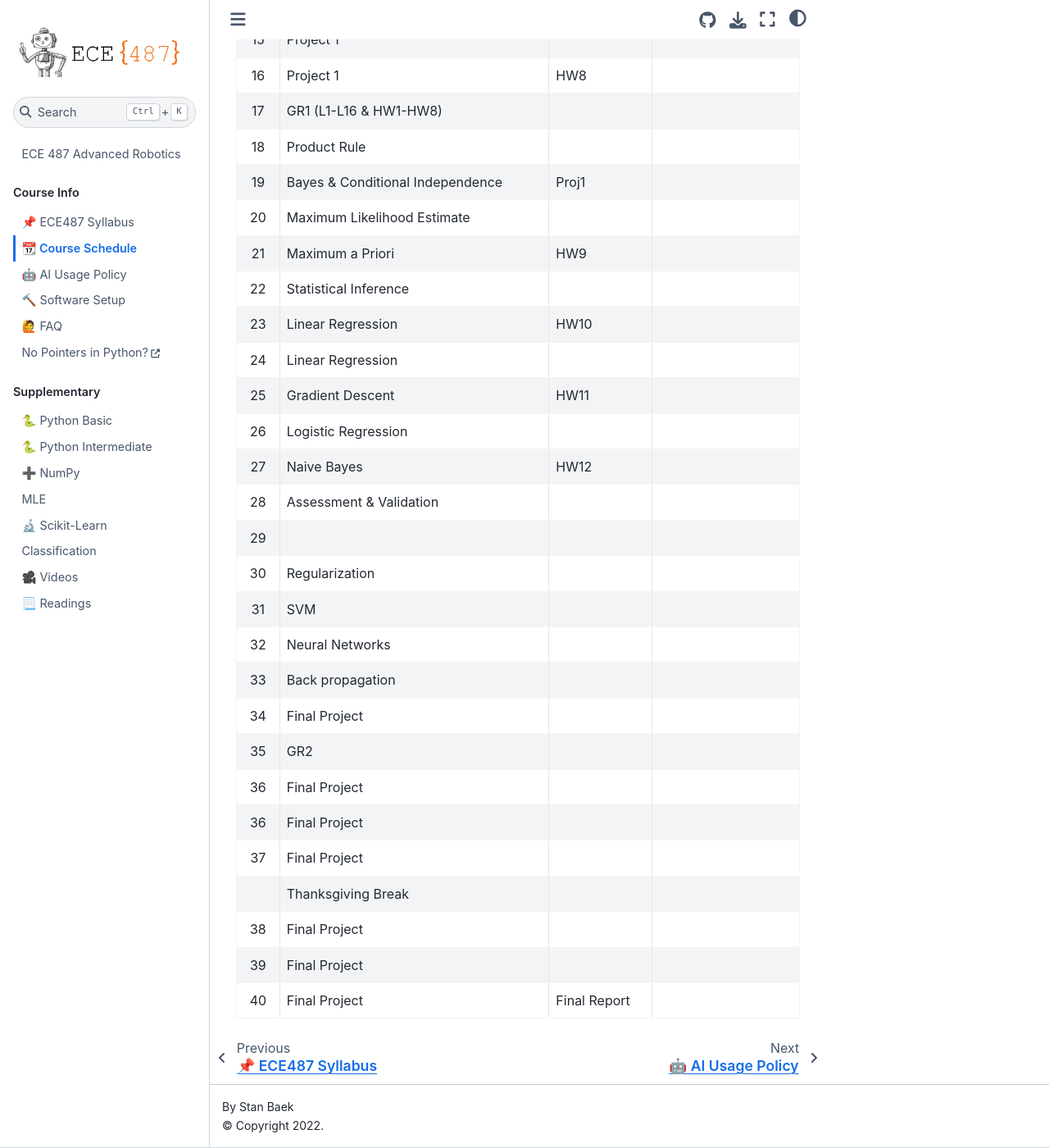
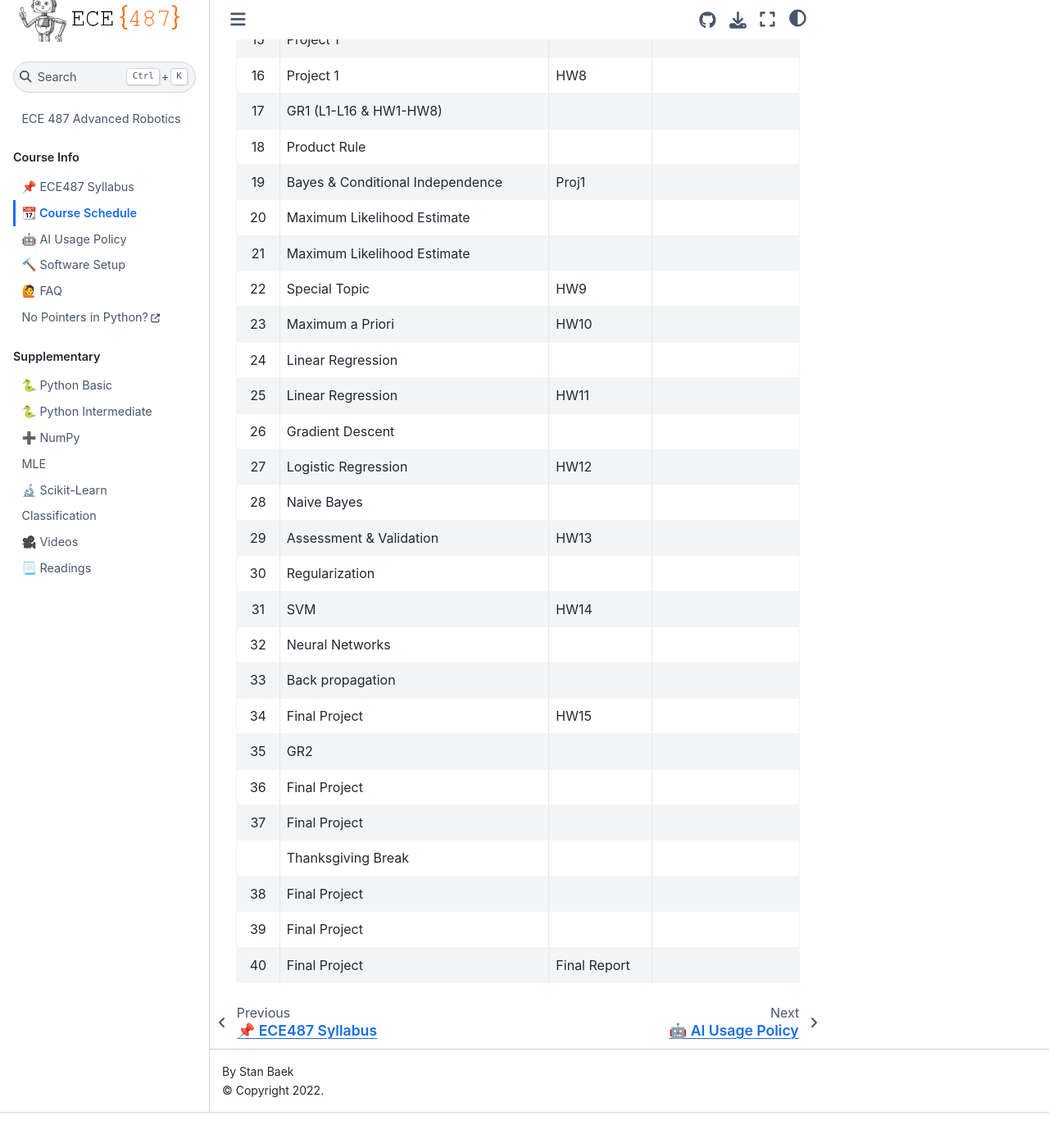
Before and after one commit to stanbaek/ece487, a Jupyter Book: the page built from docs/schedule.md, in a window 1280 px wide and 1400 px high, scrolled down 1071 px. Shown: the whole window at 82% size. Built offline with Jupyter Book 1.0.4 settings and Sphinx 7.4.7 and the Sphinx Book theme 1.1.4, drawn with Linux system fonts in a browser that asks for light colours; after the commit the page ends 2428 px from its top, so only the background shows below that.

Commit message:
Updated schedule and readings

```diff
--- a/docs/schedule.md
+++ b/docs/schedule.md
@@ -32,22 +32,21 @@ Reading:
 |18 | Product Rule                  |            |
 |19 | Bayes & Conditional Independence| Proj1     |
 |20 | Maximum Likelihood Estimate   |            |
-|21 | Maximum a Priori              | HW9        |
-|22 | Statistical Inference         |            |
-|23 | Linear Regression             | HW10       |
+|21 | Maximum Likelihood Estimate   |            |
+|22 | Special Topic                 | HW9        |
+|23 | Maximum a Priori              | HW10       |
 |24 | Linear Regression             |            |
-|25 | Gradient Descent              | HW11       |
-|26 | Logistic Regression           |            |
-|27 | Naive Bayes                   | HW12       |
-|28 | Assessment & Validation       |            |
-|29 |                               |            |
+|25 | Linear Regression             | HW11       |
+|26 | Gradient Descent              |            |
+|27 | Logistic Regression           | HW12       |
+|28 | Naive Bayes                   |            |
+|29 | Assessment & Validation       | HW13       |
 |30 | Regularization                |            |
-|31 | SVM                           |            |
+|31 | SVM                           | HW14       |
 |32 | Neural Networks               |            |
 |33 | Back propagation              |            |
-|34 | Final Project                 |            |
+|34 | Final Project                 | HW15       |
 |35 | GR2                           |            |
-|36 | Final Project                 |            |
 |36 | Final Project                 |            |
 |37 | Final Project                 |            |
 |   | Thanksgiving Break            |            |
```
Also changed, not shown: docs/Readings.md (+1 -2 lines).
